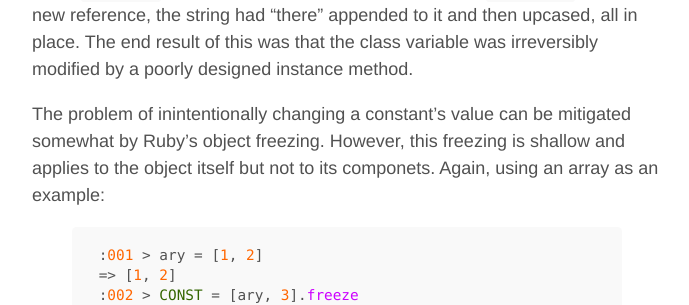
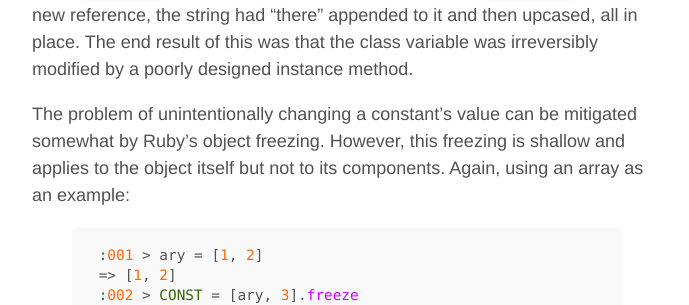
Before and after one commit to NikitaAvvakumov/NikitaAvvakumov.github.io, a Jekyll site: the page built from _posts/2015-10-31-how-constant-are-your-constants.md, in a window 1280 px wide and 900 px high, scrolled down 1770 px. Shown: the part 156-461 px from the top of the window, without its empty margins (293-982 px from the left). Built offline with Jekyll 4.4.1, drawn with Linux system fonts in a browser that asks for light colours; nearby versions of some CDN libraries; comment, search, counter and statistics services are not loaded.

Commit message:
Fix typos

```diff
--- a/_posts/2015-10-31-how-constant-are-your-constants.md
+++ b/_posts/2015-10-31-how-constant-are-your-constants.md
@@ -89,9 +89,9 @@ referenced by the constant `GREETING`. Via this new reference, the string had
 was that the class variable was irreversibly modified by a poorly designed
 instance method.
 
-The problem of inintentionally changing a constant's value can be mitigated
+The problem of unintentionally changing a constant's value can be mitigated
 somewhat by Ruby's object freezing. However, this freezing is shallow and applies to the
-object itself but not to its componets. Again, using an array as an example:
+object itself but not to its components. Again, using an array as an example:
 
 {% highlight ruby %}
  :001 > ary = [1, 2]
```
